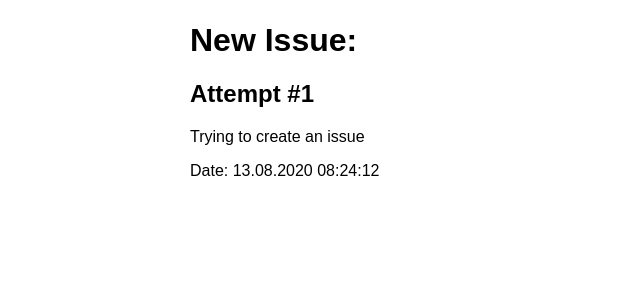
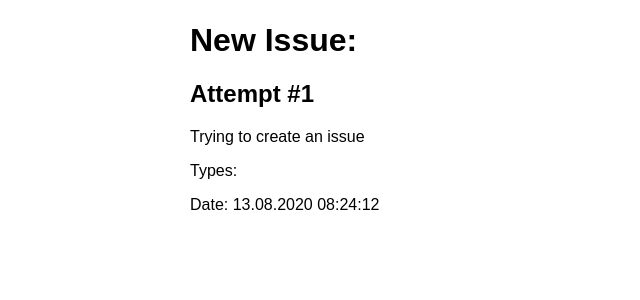
Before and after one commit to Colorados/IssueTracker, a Django app: page /issue/1/ in a window 1280 px wide. Shown: the part 38-338 px from the top of the page, without its empty margins (0-640 px from the left). Run offline with Django 3.2, Linux system fonts and the light colour scheme; data comes from the database, SQL or seed files in the repository; data that the repository does not hold is empty; parts of the project's set-up code (start-up, migrations or seed data) failed here and were passed over; some libraries are stand-ins or nearby versions.

Commit message:
Добавлен вывод типов на странице просмотра задач

```diff
--- a/source/issue_tracker/templates/issue_view.html
+++ b/source/issue_tracker/templates/issue_view.html
@@ -11,5 +11,6 @@
     <h1>New Issue:</h1>
     <h2>{{ issue.summary }}</h2>
     <p class="pre">{{ issue.description }}</p>
+    <p>Types: {% for type in issue.types.all  %}{{ type.type_name }}{% if not forloop.last %}, {% endif %}{% endfor %}</p>
     <p>Date: {{ issue.created_at|date:'d.m.Y H:i:s' }}</p>
 {% endblock %}
```
